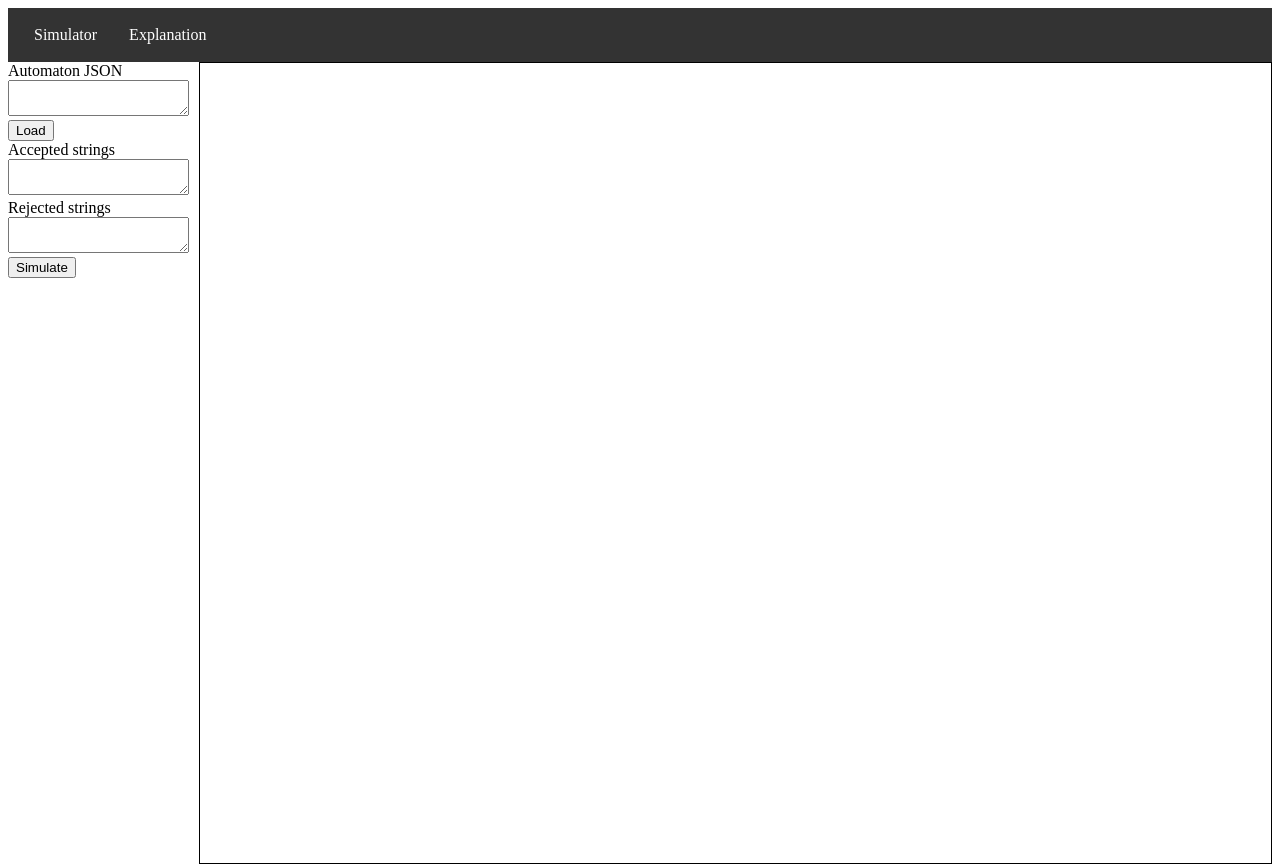
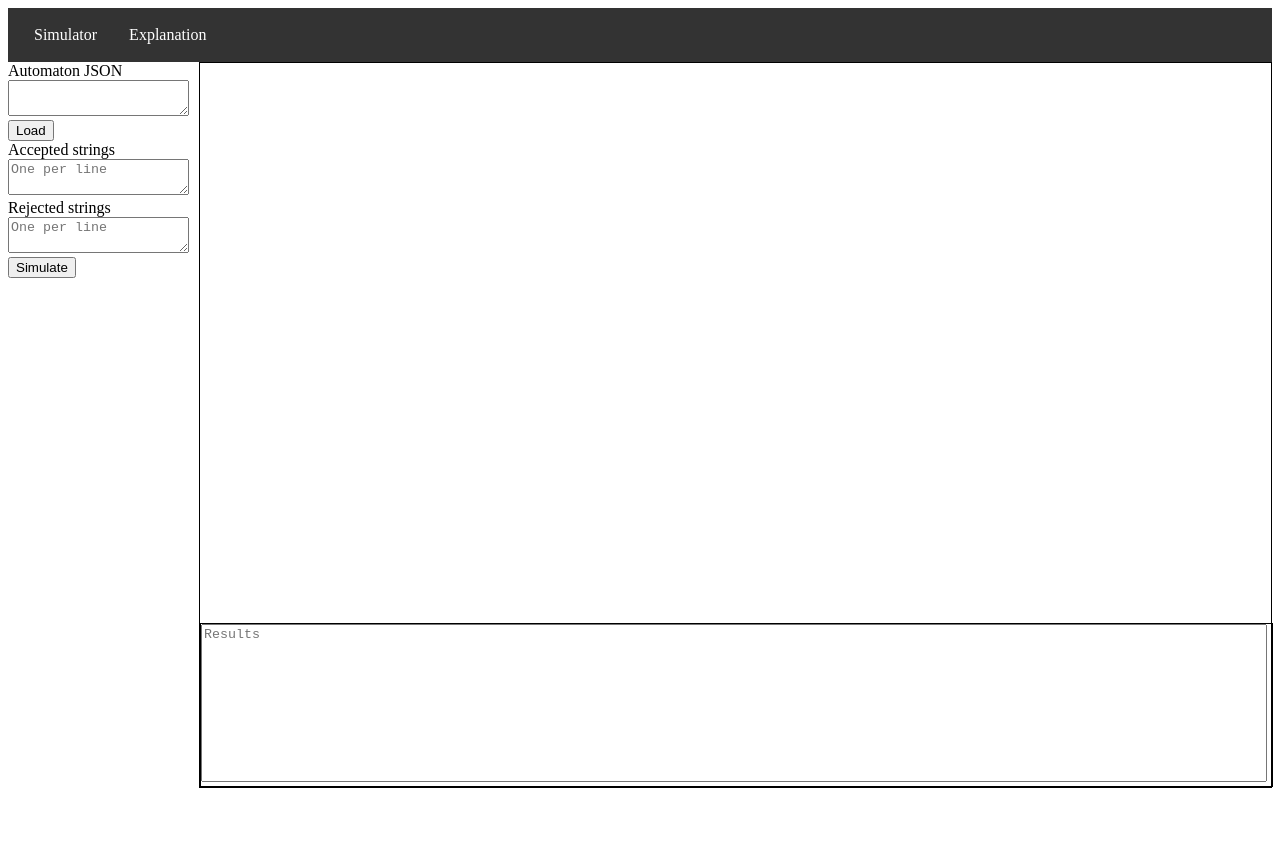
Before and after one commit to PrimaryCanary/PrimaryCanary.github.io, a plain HTML site: page index.html in a window 1280 px wide. After the commit the page ends 800 px from the top, so only its background shows below. Drawn offline with Linux system fonts and the light colour scheme.

Commit message:
Add results box

```diff
--- a/index.html
+++ b/index.html
@@ -1,17 +1,19 @@
 <!DOCTYPE html>
 <html>
+
 <head>
   <meta charset="utf-8" />
   <title>Map</title>
   <link rel="stylesheet" href="./styles/index.css" />
 </head>
+
 <body>
   <div class="root">
     <div class="navbar">
       <a href="./index.html">Simulator</a>
       <a href="./explanation.html">Explanation</a>
     </div>
-      <div class="wrapper">
+    <div class="sidebar-wrapper">
       <!-- Input sidebar -->
       <div class="sidebar">
         <div>
@@ -22,30 +24,29 @@
         </div>
         <div>
           Accepted strings<br />
-            <textarea></textarea>
+          <textarea placeholder="One per line"></textarea>
         </div>
         <div>
           Rejected strings<br />
-            <textarea></textarea>
+          <textarea placeholder="One per line"></textarea>
         </div>
         <div>
           <button>Simulate</button>
         </div>
       </div>
-        <div id="simulator">
+      <div id="simulator-wrapper">
+        <div class="simulator">
           <svg id="simulator-svg" height="100%" width="100%">
-
           </svg>
-          <!--
-          <svg class="transition" height="100" width="100">
-            <path d="M 0,50 Q 50,25 90,50" />
-            <polygon points="90,55 90,45 100,50" />
-            <text x="50%" y="50%">a,aa,ε</text>
-          </svg>
-          -->
+        </div>
+        <div class="results">
+          <!-- <div>Results</div> -->
+          <div><textarea readonly="true" placeholder="Results"></textarea></div>
+        </div>
       </div>
     </div>
   </div>
   <script type="module" src="./js/simulator.js"></script>
 </body>
+
 </html>
--- a/styles/index.css
+++ b/styles/index.css
@@ -12,41 +12,68 @@
   padding: 8px 16px;
 }
 
-.wrapper {
+.sidebar-wrapper {
   display: flex;
   width: 100%;
   height: 100%;
 }
+
 .sidebar {
   justify-content: center;
   border: 10px;
   border-color: black;
   padding-right: 10px;
 }
-#simulator {
+
+#simulator-wrapper {
+  display: flex;
+  flex-flow: column;
   border: 1px solid black;
-  width: 100vw;
-  height: 100vh;
+  height: 100%;
+  width: 100%;
 }
 
-#simulator svg circle {
+.simulator {
+  flex: 1 0 70vh;
+  width: 100%;
+}
+
+.results {
+  flex: 1 0 20vh;
+  width: 100%;
+  border: 1px solid black;
+  justify-content: center;
+}
+
+.results textarea {
+  /* display: flex; */
+  flex-flow: row;
+  flex: 1 1 auto;
+  width: 99%;
+  height: 19vh;
+  resize: none;
+}
+
+#simulator-svg svg circle {
   fill: transparent;
   stroke: black;
   stroke-width: 1;
 }
-#simulator svg text {
+
+#simulator-svg svg text {
   text-anchor: middle;
   dominant-baseline: middle;
 }
 
-#simulator .transition path {
+#simulator-svg .transition path {
   fill: transparent;
   stroke: black;
 }
-#simulator .transition polygon {
+
+#simulator-svg .transition polygon {
   fill: black;
 }
 
-#simulator .draggable {
+#simulator-svg .draggable {
   cursor: move;
 }
```
Lines whose indentation alone changed are shown as unchanged.
